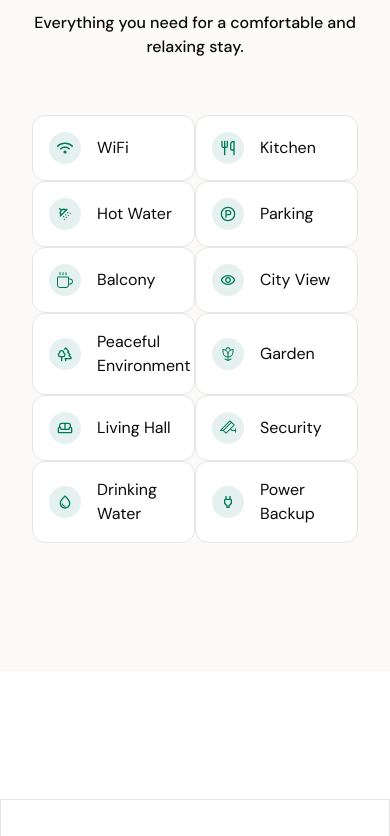
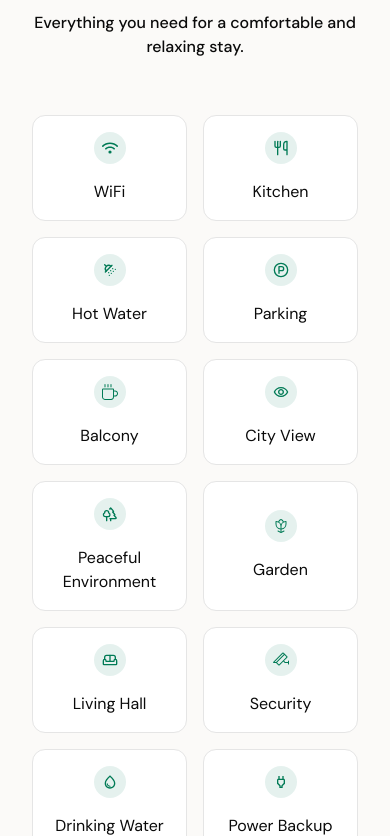
Before and after one commit to gurungbsal18/gurung-nest-home-stay, a Next.js app in the folder frontend/: page / in a window 390 px wide. Shown: the part 7888-8724 px from the top of the page. Built offline with nearby package versions, Linux system fonts and the light colour scheme; a web font is replaced by a local one.

Commit message:
fix responsive

```diff
--- a/frontend/components/AmenitiesSection.tsx
+++ b/frontend/components/AmenitiesSection.tsx
@@ -102,19 +102,19 @@ function AmenitiesSection() {
           </motion.p>
         </div>
 
-        <div className="gap:4 grid grid-cols-2 md:grid-cols-4 md:gap-8">
+        <div className="grid grid-cols-2 gap-4 md:grid-cols-3 md:gap-8 lg:grid-cols-4">
           {amenitiesDb.map((list) => {
             const Icon = list.icon
             return (
               <motion.div
                 key={list.id}
-                className="border-border-20 flex items-center gap-4 rounded-2xl border bg-white p-4 transition-all duration-200 hover:border-primary/40 hover:bg-accent/5 dark:bg-black"
+                className="border-border-20 flex flex-col items-center justify-center gap-4 rounded-2xl border bg-white p-4 transition-all duration-200 hover:border-primary/40 hover:bg-accent/5 md:flex-row md:justify-start dark:bg-black"
                 variants={fadeInUp}
               >
                 <div className="rounded-full bg-primary/10 p-2 dark:bg-primary/30">
                   <Icon className="text-primary" />
                 </div>
-                <p>{list.title}</p>
+                <p className="text-center md:text-start">{list.title}</p>
               </motion.div>
             )
           })}
```
